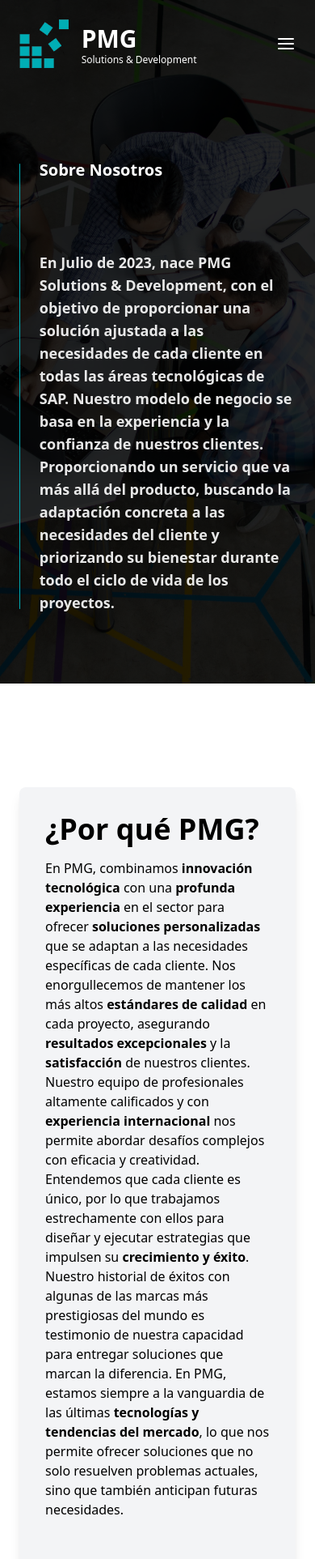
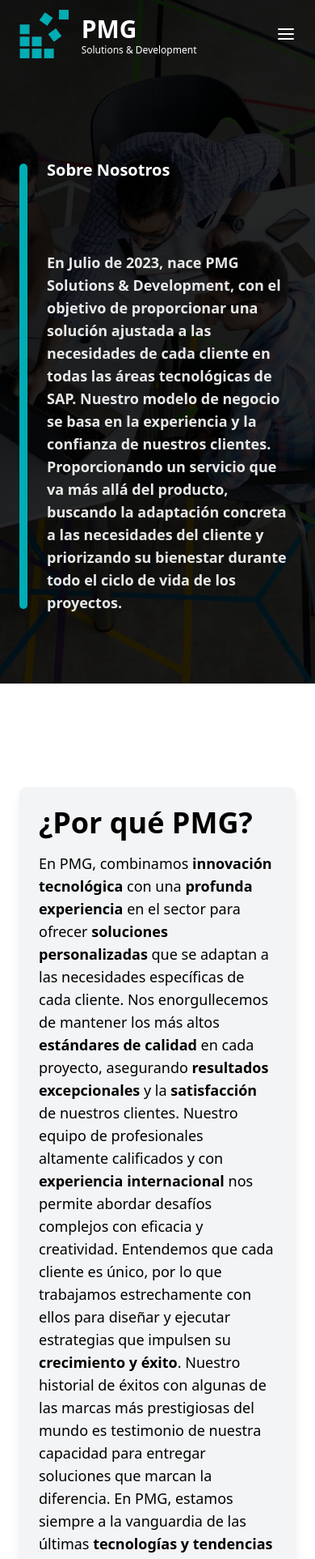
Before and after one commit to beMimg/PMG, a React (Create React App) app: page /nosotros in a window 390 px wide. Shown: the top 1925 px of the page at 81% size. Built offline with nearby package versions, Linux system fonts and the light colour scheme.

Commit message:
add same padding for content boxes

```diff
--- a/src/components/common/SectionMaxW7XL.tsx
+++ b/src/components/common/SectionMaxW7XL.tsx
@@ -14,7 +14,7 @@
 
   return (
     <section
-      className={`${colored && "rounded-lg bg-gray-100 "} ${finalHoverColor} mx-auto flex w-full max-w-7xl flex-col justify-between gap-14 p-8  md:gap-24`}
+      className={`${colored && "rounded-lg bg-gray-100 "} ${finalHoverColor} mx-auto flex w-full max-w-7xl flex-col justify-between gap-14 p-6  md:gap-24`}
     >
       {children}
     </section>
--- a/src/components/common/VerticalLine.tsx
+++ b/src/components/common/VerticalLine.tsx
@@ -2,7 +2,7 @@
 
 const VerticalLine = () => {
   return (
-    <span className="logo-background-color  h-[75%] w-[10px] rounded-md"></span>
+    <span className="logo-background-color  h-[75%] min-w-[10px] max-w-[10px] rounded-md"></span>
   );
 };
 
--- a/src/components/header/Header.tsx
+++ b/src/components/header/Header.tsx
@@ -48,7 +48,7 @@
       className={` fixed z-50 w-full transition-all ${(isMdScreen && !isTopOfPage) || (isMdScreen && isMenuOpen) || (!isTopOfPage && !isMdScreen) ? "logo-border-bottom-color bg-white text-black" : "bg-transparent text-white"} `}
     >
       <nav className={`w-full transition-all`}>
-        <div className="mx-auto flex w-full max-w-7xl flex-col items-center justify-between gap-6 p-6 md:justify-around">
+        <div className="mx-auto flex w-full max-w-7xl flex-col items-center justify-between gap-6 px-6 py-3 md:justify-around">
           <div className="flex w-full flex-row items-center justify-between ">
             <CustomLogo component="header" />
             {isMdScreen ? (
--- a/src/components/nosotros/Certificaciones.tsx
+++ b/src/components/nosotros/Certificaciones.tsx
@@ -8,7 +8,8 @@
 import systemAdministrationImg from "../../assets/certifications/sap-s4hana-system-administration.png";
 
 const Certificaciones = () => {
-  const imageStyle = "rounded-md border border-blue-500 max-h-[150px]";
+  const imageStyle =
+    "rounded-md border border-blue-500 max-h-[150px] hover:-translate-y-2 transition-all";
 
   return (
     // <div className="relative py-12">
--- a/src/components/nosotros/PorquePMG.tsx
+++ b/src/components/nosotros/PorquePMG.tsx
@@ -6,9 +6,9 @@
   return (
     <SectionMaxW7XL colored={true} bgHoverColor="theme">
       <div className="flex flex-col justify-between gap-14 md:flex-row md:gap-32">
-        <div className="flex flex-col justify-around gap-4 lg:gap-0">
+        <div className="flex flex-col justify-around gap-4 lg:gap-8">
           <h1 className="text-4xl font-bold text-black ">¿Por qué PMG?</h1>
-          <p>
+          <p className="text-lg">
             En PMG, combinamos <strong>innovación tecnológica</strong> con una{" "}
             <strong>profunda experiencia</strong> en el sector para ofrecer{" "}
             <strong>soluciones personalizadas</strong> que se adaptan a las
--- a/src/pages/Homepage.tsx
+++ b/src/pages/Homepage.tsx
@@ -7,6 +7,7 @@
 import VerticalLine from "../components/common/VerticalLine";
 import Main from "../components/common/Main";
 import PorqueEligirnosSection from "../components/servicios/SAP/PorqueEligirnosSection";
+import DivMaxW7XL from "../components/common/DivMaxW7XL";
 
 const Homepage = () => {
   return (
@@ -30,13 +31,13 @@
         </div>
       </TopSectionOfEveryRoute>
       <Main>
-        <div className="px-6">
+        <DivMaxW7XL>
           <QueNosDefineSection />
-        </div>
+        </DivMaxW7XL>
         <TestimoniosSection />
-        <div className="px-6">
+        <DivMaxW7XL>
           <PorqueEligirnosSection />
-        </div>
+        </DivMaxW7XL>
       </Main>
     </>
   );
--- a/src/pages/Nosotros.tsx
+++ b/src/pages/Nosotros.tsx
@@ -7,6 +7,7 @@
 import Certificaciones from "../components/nosotros/Certificaciones";
 import Main from "../components/common/Main";
 import AreaGeografica from "../components/nosotros/AreaGeografica";
+import DivMaxW7XL from "../components/common/DivMaxW7XL";
 
 const Nosotros = () => {
   return (
@@ -28,18 +29,12 @@
         </div>
       </TopSectionOfEveryRoute>
       <Main>
-        <div className="px-6">
+        <DivMaxW7XL>
           <PorquePMG />
-        </div>
-        <div className="px-6">
           <NuestrosValores />
-        </div>
-        <div className="px-6">
           <Certificaciones />
-        </div>
-        <div className="px-6">
           <AreaGeografica />
-        </div>
+        </DivMaxW7XL>
       </Main>
     </>
   );
```
